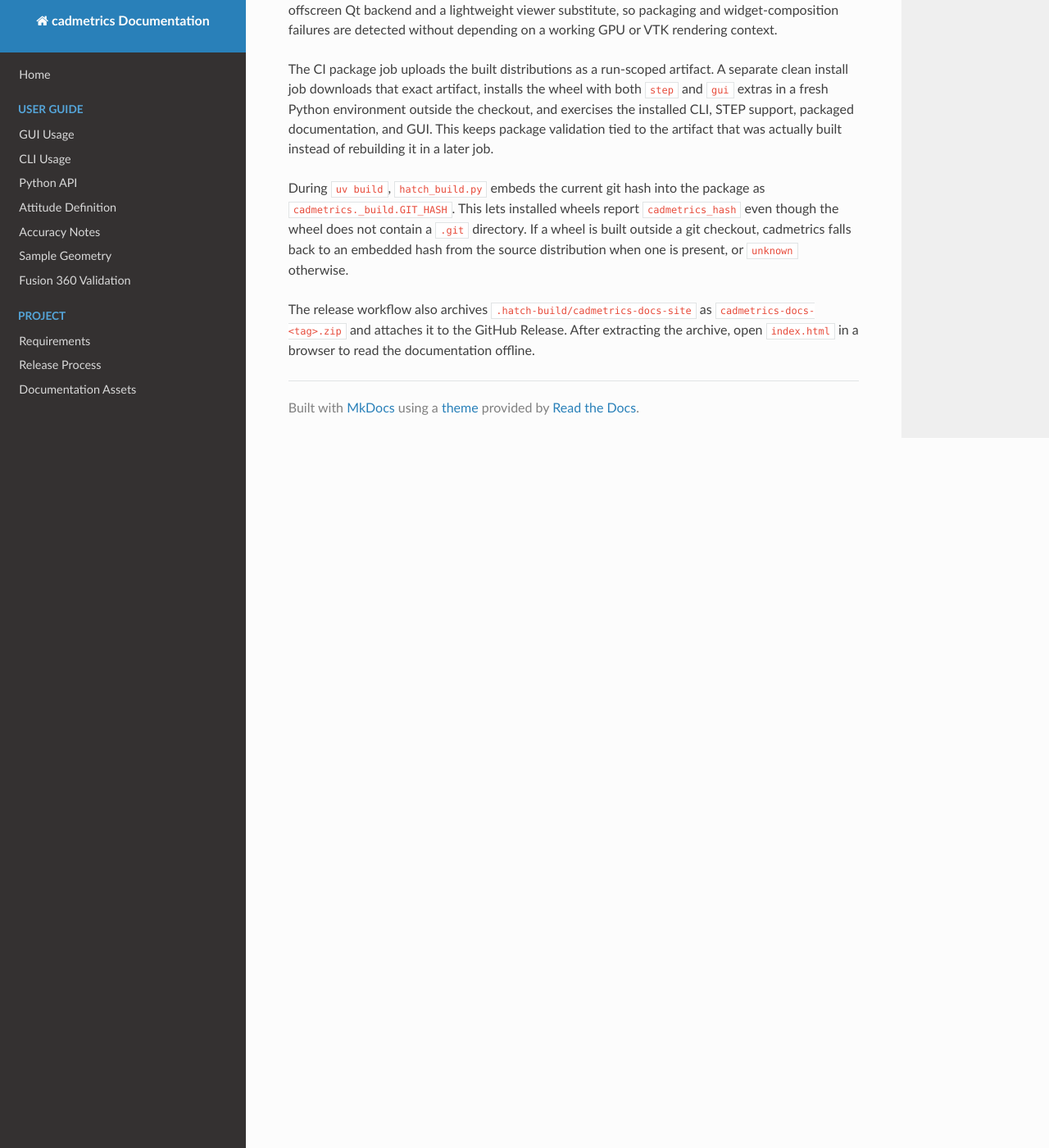
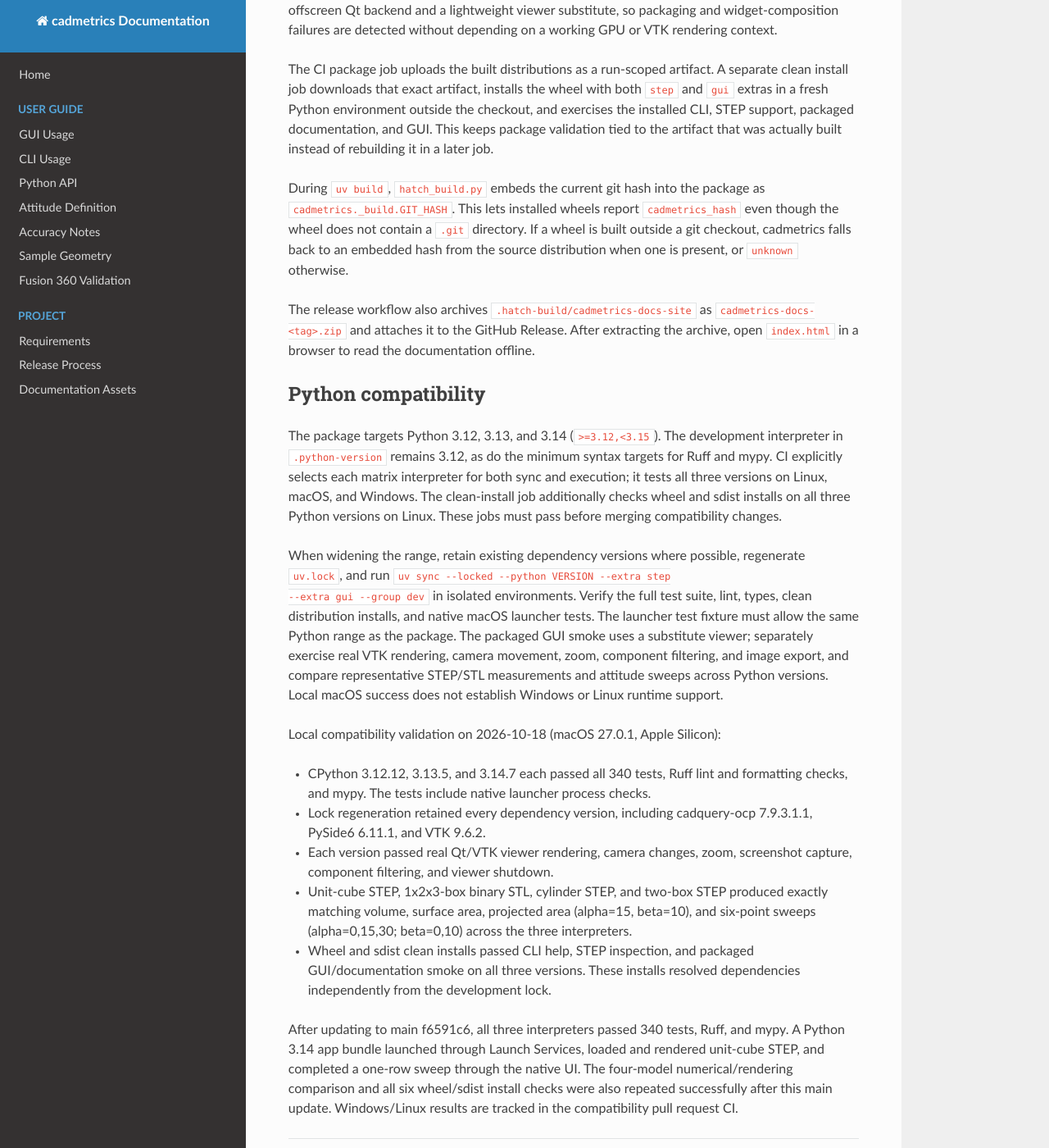
Before and after one commit to pandorobo11/cadmetrics, an MkDocs documentation site: the page built from docs/release.md, in a window 1280 px wide and 1400 px high, scrolled down 1369 px. Shown: the whole window at 82% size. Built offline with MkDocs 1.6.1, drawn with Linux system fonts in a browser that asks for light colours; nearby versions of some CDN libraries.

Commit message:
Support Python 3.12 through 3.14 (#21)
* Support Python 3.12 through 3.14 with compatibility CI

* Record compatibility revalidation on current main

```diff
--- a/docs/release.md
+++ b/docs/release.md
@@ -70,3 +70,44 @@ cadmetrics falls back to an embedded hash from the source distribution when one
 The release workflow also archives `.hatch-build/cadmetrics-docs-site` as
 `cadmetrics-docs-<tag>.zip` and attaches it to the GitHub Release. After extracting the archive,
 open `index.html` in a browser to read the documentation offline.
+
+## Python compatibility
+
+The package targets Python 3.12, 3.13, and 3.14 (`>=3.12,<3.15`). The development
+interpreter in `.python-version` remains 3.12, as do the minimum syntax targets
+for Ruff and mypy. CI explicitly selects each matrix interpreter for both sync
+and execution; it tests all three versions on Linux, macOS, and Windows.
+The clean-install job additionally checks wheel and sdist installs on all three
+Python versions on Linux. These jobs must pass before merging compatibility changes.
+
+When widening the range, retain existing dependency versions where possible,
+regenerate `uv.lock`, and run `uv sync --locked --python VERSION --extra step
+--extra gui --group dev` in isolated environments. Verify the full test suite,
+lint, types, clean distribution installs, and native macOS launcher tests.
+The launcher test fixture must allow the same Python range as the package.
+The packaged GUI smoke uses a substitute viewer; separately exercise real VTK
+rendering, camera movement, zoom, component filtering, and image export, and
+compare representative STEP/STL measurements and attitude sweeps across Python
+versions. Local macOS success does not establish Windows or Linux runtime support.
+
+Local compatibility validation on 2026-10-18 (macOS 27.0.1, Apple Silicon):
+
+- CPython 3.12.12, 3.13.5, and 3.14.7 each passed all 340 tests, Ruff lint and
+  formatting checks, and mypy. The tests include native launcher process checks.
+- Lock regeneration retained every dependency version, including cadquery-ocp
+  7.9.3.1.1, PySide6 6.11.1, and VTK 9.6.2.
+- Each version passed real Qt/VTK viewer rendering, camera changes, zoom,
+  screenshot capture, component filtering, and viewer shutdown.
+- Unit-cube STEP, 1x2x3-box binary STL, cylinder STEP, and two-box STEP produced
+  exactly matching volume, surface area, projected area (alpha=15, beta=10),
+  and six-point sweeps (alpha=0,15,30; beta=0,10) across the three interpreters.
+- Wheel and sdist clean installs passed CLI help, STEP inspection, and packaged
+  GUI/documentation smoke on all three versions. These installs resolved
+  dependencies independently from the development lock.
+
+After updating to main f6591c6, all three interpreters passed 340 tests, Ruff,
+and mypy. A Python 3.14 app bundle launched through Launch Services, loaded and
+rendered unit-cube STEP, and completed a one-row sweep through the native UI.
+The four-model numerical/rendering comparison and all six wheel/sdist install
+checks were also repeated successfully after this main update. Windows/Linux
+results are tracked in the compatibility pull request CI.
--- a/pyproject.toml
+++ b/pyproject.toml
@@ -3,7 +3,7 @@ name = "cadmetrics"
 version = "0.13.0"
 description = "CLI and Python API for CAD volume, surface area, and projected area metrics."
 readme = "README.md"
-requires-python = ">=3.12,<3.13"
+requires-python = ">=3.12,<3.15"
 license = { text = "MIT" }
 authors = [
   { name = "cadmetrics contributors" },
```
Also changed, not shown: README.md (+1 -1 lines), 3 other files.
